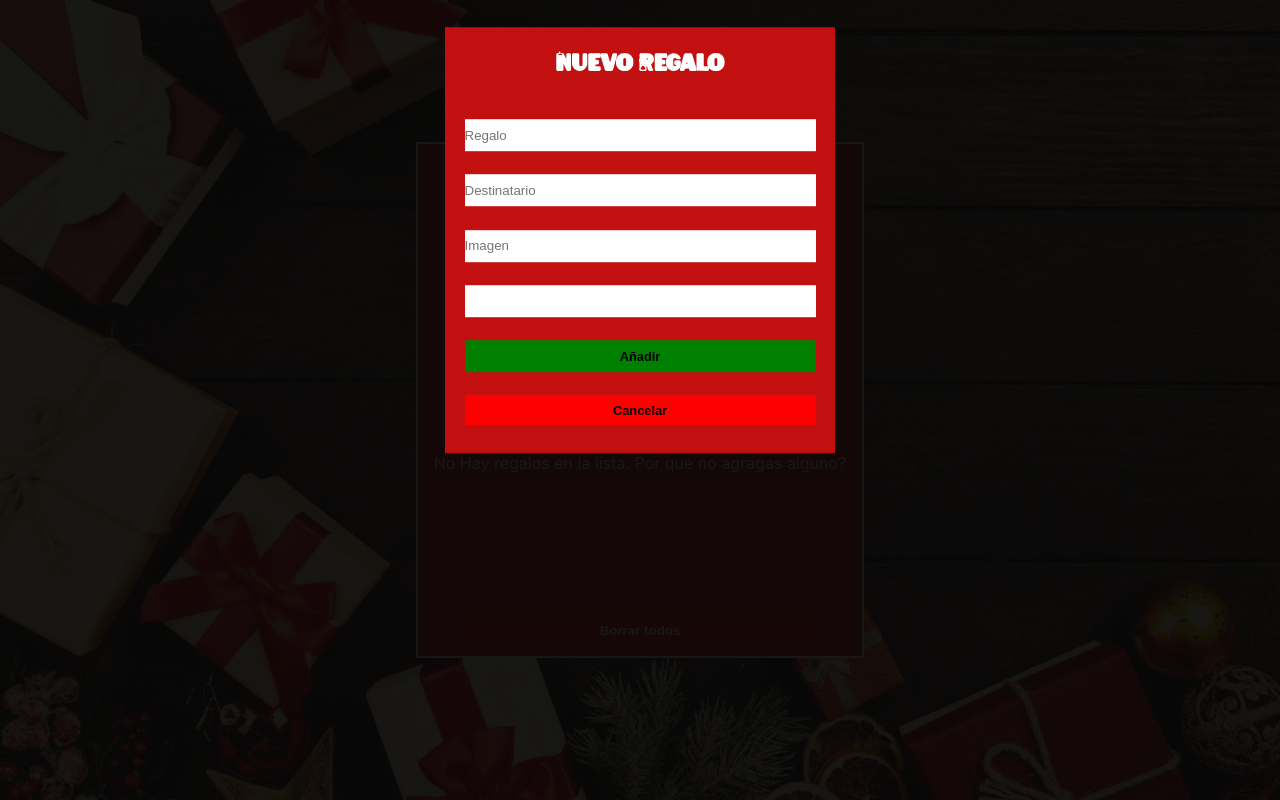
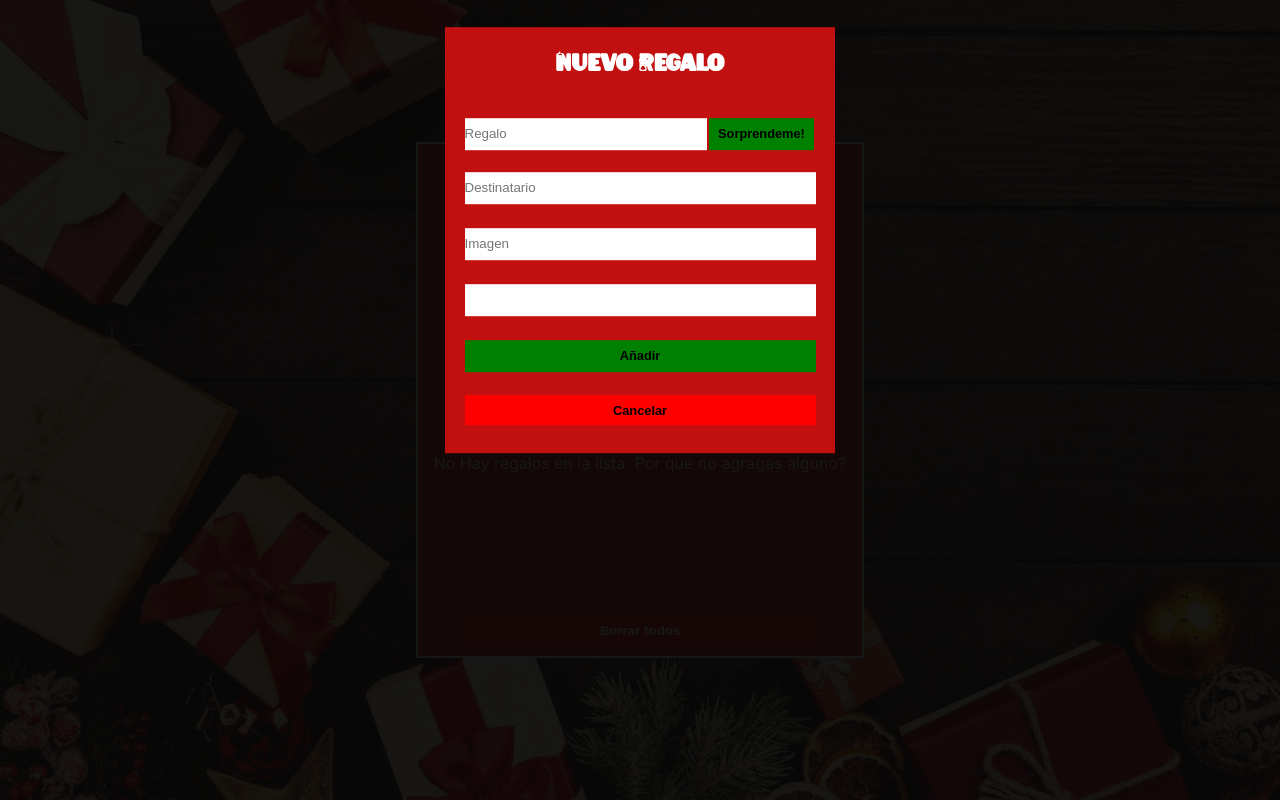
Before and after one commit to l3c45/Adviency-Reto-Gonzalo-Pozzo, a React (Create React App) app: page / in a window 1280 px wide. Both pictures are taken after a click on the button "Agregar Regalo". Built offline with nearby package versions, Linux system fonts and the light colour scheme.

Commit message:
Reto dia 16

```diff
--- a/src/App.css
+++ b/src/App.css
@@ -67,7 +67,32 @@
   height: 2rem;
   width: 90%;
 }
+.giftInputGroup{
 
+
+
+  display: flex;
+  width: 90%;
+}
+.giftInputName{
+  border: none;
+  height: 2rem;
+  width: 70%;
+  padding: 0;
+}
+
+.randomBtn {
+  padding: 0;
+  width: 30%;
+  height: 2rem;
+  margin: 0 2px;
+
+  font-size: 0.8rem;
+  font-weight: bold;
+  background-color: green;
+  border:none;
+
+}
 .giftInput:focus,.giftQuantity:focus {
 
 }
--- a/src/components/Form.jsx
+++ b/src/components/Form.jsx
@@ -1,19 +1,32 @@
+import { random } from "nanoid";
 import React, { useState } from "react";
 
 function Form({ add, close, defaultData }) {
   const [input, setInput] = useState(defaultData);
+  const randomGifts=["Pelota","Reloj","Pulsera"]
   const saveGift = (e) => {
     e.preventDefault();
     add(input);
     setInput(defaultData);
     close();
   };
+
+  const random =(e)=>{
+
+    e.preventDefault()
+    const randomIndex=Math.floor(Math.random()*randomGifts.length)
+
+    setInput(prev=>{return{
+      ...prev,
+      name:randomGifts[randomIndex]
+    }})
+  }
   return (
     <form className="giftForm" onSubmit={(e) => saveGift(e)}>
+      <div className="giftInputGroup">
         <input
-
           placeholder="Regalo"
-        className="giftInput"
+          className="giftInputName"
           onChange={(e) =>
             setInput((prev) => {
               return { ...prev, name: e.target.value };
@@ -22,6 +35,8 @@ function Form({ add, close, defaultData }) {
           type={"text"}
           value={input.name}
         ></input>
+        <button className="randomBtn" onClick={(e)=>random(e)}>Sorprendeme!</button>
+      </div>
       <input
         placeholder="Destinatario"
         className="giftInput"
```
Lines whose indentation alone changed are shown as unchanged.
